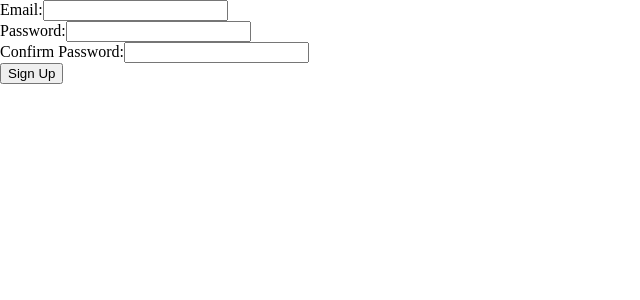
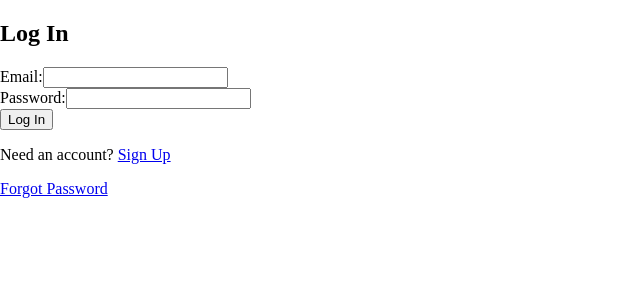
Before and after one commit to allenmor/shattercase, a React (Create React App) app: page /login in a window 1280 px wide. Shown: the top 300 px of the page, without its empty margins (0-640 px from the left). Built offline with nearby package versions, Linux system fonts and the light colour scheme; no server answers.

Commit message:
done with signup

```diff
--- a/package.json
+++ b/package.json
@@ -9,6 +9,7 @@
     "firebase": "^9.16.0",
     "react": "^18.2.0",
     "react-dom": "^18.2.0",
+    "react-router-dom": "^6.8.0",
     "react-scripts": "5.0.1",
     "web-vitals": "^2.1.4"
   },
--- a/src/App.js
+++ b/src/App.js
@@ -1,13 +1,39 @@
 import Signup from "./components/Signup";
 import { AuthProvider } from "./contexts/AuthContext";
-
+import { Routes, Route } from "react-router-dom";
+import Dashboard from "./components/Dashboard";
+import Login from "./components/Login";
+import PrivateRoute from "./components/PrivateRoute";
+import ForgotPassword from "./components/ForgotPassword";
+import UpdateProfile from "./components/UpdateProfile";
 function App() {
   return (
     <div className="App">
       <AuthProvider>
-        <Signup />
+        <Routes>
+          {/* <PrivateRoute exact path="/" element={<Dashboard />}/> */}
+          <Route
+            exact
+            path="/"
+            element={
+              <PrivateRoute>
+                <Dashboard />
+              </PrivateRoute>
+            }
+          ></Route>
+          <Route
+            path="/update-profile"
+            element={
+              <PrivateRoute>
+                <UpdateProfile />
+              </PrivateRoute>
+            }
+          ></Route>
+          <Route path="/signup" element={<Signup />} />
+          <Route path="/login" element={<Login />} />
+          <Route path="/forgot-password" element={<ForgotPassword />} />
+        </Routes>
       </AuthProvider>
-
     </div>
   );
 }
--- /dev/null
+++ b/src/components/Dashboard.js
@@ -0,0 +1,32 @@
+import React from 'react'
+import { useAuth } from '../contexts/AuthContext'
+import { Link, useNavigate } from 'react-router-dom';
+import { useState } from 'react';
+
+function Dashboard() {
+    const [error, setError] = useState('')
+    const {currentUser, logout} = useAuth()
+    const navigate = useNavigate()
+
+    async function handleLogOut(){
+        setError('')
+
+        try {
+            await logout()
+            navigate('/login')
+        } catch {
+            setError('Failed to logout')
+        }
+    }
+
+  return (
+    <div>Dashboard
+        <h2>Profile</h2>
+        <strong>Email: </strong> {currentUser.email}
+        <Link to='update-profile'>Update Profile</Link>
+        <button onClick={handleLogOut}>Log Out</button>
+    </div>
+  )
+}
+
+export default Dashboard
--- /dev/null
+++ b/src/components/ForgotPassword.js
@@ -0,0 +1,47 @@
+import React, { useState } from "react";
+import { useAuth } from "../contexts/AuthContext";
+import { Link } from "react-router-dom";
+
+function ForgotPassword() {
+  const [email, setEmail] = useState("");
+  const [error, setError] = useState("");
+  const { resetPassword } = useAuth(); // <-- changed the function call to login instead of signup
+
+
+
+  const handleSubmit = async (event) => {
+    event.preventDefault();
+
+    try {
+        setError('')
+      await resetPassword(email)
+      console.log("Password Reset successful!");
+      // redirect user to success page or display success message
+      setError('Check inbox for further instructions')
+    } catch (error) {
+      setError(error.message);
+    }
+  };
+
+  return (
+    <>
+    <h2>Password Reset</h2>
+      <form onSubmit={handleSubmit}>
+        <div>
+          <label htmlFor="email">Email:</label>
+          <input
+            type="email"
+            id="email"
+            value={email}
+            onChange={(e) => setEmail(e.target.value)}
+          />
+        </div>
+        <button type="submit">Reset Password</button>
+      </form>
+      <p>Need an account? <Link to='/signup'>Sign Up</Link></p>
+      <Link to='/login'>Log In</Link>
+      {error && <p>{error}</p>}
+    </>
+  );
+}
+export default ForgotPassword;
--- /dev/null
+++ b/src/components/Login.js
@@ -0,0 +1,56 @@
+import React, { useState } from "react";
+import { useAuth } from "../contexts/AuthContext";
+import { Link, useNavigate } from "react-router-dom";
+
+function Login() {
+  const [email, setEmail] = useState("");
+  const [password, setPassword] = useState("");
+  const [error, setError] = useState("");
+  const { login } = useAuth(); // <-- changed the function call to login instead of signup
+
+  const navigate = useNavigate()
+
+  const handleSubmit = async (event) => {
+    event.preventDefault();
+
+    try {
+      await login(email, password);
+      console.log("Login successful!");
+      // redirect user to success page or display success message
+      navigate('/')
+    } catch (error) {
+      setError(error.message);
+    }
+  };
+
+  return (
+    <>
+    <h2>Log In</h2>
+      <form onSubmit={handleSubmit}>
+        <div>
+          <label htmlFor="email">Email:</label>
+          <input
+            type="email"
+            id="email"
+            value={email}
+            onChange={(e) => setEmail(e.target.value)}
+          />
+        </div>
+        <div>
+          <label htmlFor="password">Password:</label>
+          <input
+            type="password"
+            id="password"
+            value={password}
+            onChange={(e) => setPassword(e.target.value)}
+          />
+        </div>
+        <button type="submit">Log In</button>
+      </form>
+      <p>Need an account? <Link to='/signup'>Sign Up</Link></p>
+      <Link to='/forgot-password'>Forgot Password</Link>
+      {error && <p>{error}</p>}
+    </>
+  );
+}
+export default Login;
--- /dev/null
+++ b/src/components/PrivateRoute.js
@@ -0,0 +1,11 @@
+import {  Navigate } from 'react-router-dom'
+import { useAuth } from '../contexts/AuthContext'
+
+function PrivateRoute({children}) {
+    const { currentUser } = useAuth();
+
+    return currentUser ? children : <Navigate to="/login" />;
+
+}
+
+export default PrivateRoute
--- a/src/components/Signup.js
+++ b/src/components/Signup.js
@@ -1,31 +1,36 @@
 import React, { useState } from 'react';
 import { useAuth } from '../contexts/AuthContext';
-
+import { Link, useNavigate } from 'react-router-dom';
 function Signup() {
     const [email, setEmail] = useState('');
     const [password, setPassword] = useState('');
     const [confirmPassword, setConfirmPassword] = useState('');
-    const {signup} = useAuth() // <-- use destructuring to access the signup function directly
+    const [error, setError] = useState(''); // <-- added state variable to keep track of error message
+    const {signup} = useAuth()
 
+    const navigate = useNavigate()
 
     const handleSubmit = async (event) => {
         event.preventDefault();
         if (password !== confirmPassword) {
-          console.error("Error: Passwords do not match");
+            setError("Error: Passwords do not match"); // <-- set error message
             return;
         }
+        setError(''); // <-- reset error message
 
         try {
             await signup(email, password);
             console.log("Signup successful!");
             // redirect user to success page or display success message
+            navigate('/')
         } catch (error) {
-          console.error(error);
-          // display error message
+            setError(error.message); // <-- set error message
         }
     }
 
     return (
+        <>
+        <h2>Sign Up</h2>
             <form onSubmit={handleSubmit}>
                 <div>
                     <label htmlFor="email">Email:</label>
@@ -41,6 +46,9 @@ function Signup() {
                 </div>
                 <button type="submit">Sign Up</button>
             </form>
+            <p>Have an account? <Link to='/login'>Log In</Link></p>
+            {error && <p>{error}</p>} {/* <-- display error message if there is one */}
+        </>
     )
 }
 
--- /dev/null
+++ b/src/components/UpdateProfile.js
@@ -0,0 +1,88 @@
+import React, { useState } from "react";
+import { useAuth } from "../contexts/AuthContext";
+import { Link, useNavigate } from "react-router-dom";
+function UpdateProfile() {
+  const [email, setEmail] = useState("");
+  const [password, setPassword] = useState("");
+  const [confirmPassword, setConfirmPassword] = useState("");
+  const [error, setError] = useState(""); // <-- added state variable to keep track of error message
+  const { currentUser, updateEmail, updatePassword } = useAuth();
+
+  const navigate = useNavigate();
+
+  const handleSubmit =  (event) => {
+    event.preventDefault();
+    if (password !== confirmPassword) {
+      setError("Error: Passwords do not match"); // <-- set error message
+      return;
+    }
+    const promises = [];
+    if (email !== currentUser.email) {
+      promises.push(updateEmail(email));
+    }
+    if (password) {
+      promises.push(updatePassword(password));
+    }
+    Promise.all(promises)
+      .then(() => {
+        navigate("/");
+      })
+      .catch(() => {
+        setError("Failed to update account");
+      });
+    setError(""); // <-- reset error message
+    try {
+      // await signup(email, password);
+      console.log("Signup successful!");
+      // redirect user to success page or display success message
+      navigate("/");
+    } catch (error) {
+      setError(error.message); // <-- set error message
+    }
+  };
+
+  return (
+    <>
+      <h2>Update Profile</h2>
+      <form onSubmit={handleSubmit}>
+        <div>
+          <label htmlFor="email">Email:</label>
+          <input
+            type="email"
+            id="email"
+            defaultValue={currentUser.email}
+            onChange={(e) => setEmail(e.target.value)}
+          />
+        </div>
+        <div>
+          <label htmlFor="password">Password:</label>
+          <input
+            type="password"
+            id="password"
+            placeholder="Leave blank to keep the same"
+            value={password}
+            onChange={(e) => setPassword(e.target.value)}
+          />
+        </div>
+        <div>
+          <label htmlFor="confirmPassword">Confirm Password:</label>
+          <input
+            type="password"
+            id="confirmPassword"
+            placeholder="Leave blank to keep the same"
+            value={confirmPassword}
+            onChange={(e) => setConfirmPassword(e.target.value)}
+          />
+        </div>
+        <button type="submit">Update</button>
+      </form>
+      <p>
+        <Link to="/">Cancel</Link>
+      </p>
+      {error && <p>{error}</p>}{" "}
+      {/* <-- display error message if there is one */}
+    </>
+  );
+}
+
+export default UpdateProfile;
--- a/src/contexts/AuthContext.js
+++ b/src/contexts/AuthContext.js
@@ -11,13 +11,36 @@ export function useAuth() {
 export function AuthProvider({ children }) {
   const [currentUser, setCurrentUser] = useState();
 
+  const [loading, setLoading] = useState(true);
+
   function signup(email, password) {
     return auth.createUserWithEmailAndPassword(email, password);
+  }
+
+  function login(email, password){
+    return auth.signInWithEmailAndPassword(email, password)
+  }
+
+  function logout(){
+    return auth.signOut()
+  }
+
+  function resetPassword(email) {
+    return auth.sendPasswordResetEmail(email)
+  }
+
+  function updateEmail(email) {
+    return currentUser.updateEmail(email)
+  }
+
+  function updatePassword(password) {
+    return currentUser.updatePassword(password)
   }
 
   useEffect(() => {
     const unsubscribe = auth.onAuthStateChanged((user) => {
       setCurrentUser(user);
+      setLoading(false);
     });
 
     return unsubscribe;
@@ -25,11 +48,17 @@ export function AuthProvider({ children }) {
 
   const value = {
     currentUser,
-    signup
+    login,
+    signup,
+    logout,
+    resetPassword,
+    updateEmail,
+    updatePassword
   };
 
   return (
-  <AuthContext.Provider value={value}>
-    {children}
-    </AuthContext.Provider>);
+    <AuthContext.Provider value={value}>
+      {!loading && children}
+    </AuthContext.Provider>
+  );
 }
--- a/src/index.js
+++ b/src/index.js
@@ -2,11 +2,12 @@ import React from 'react';
 import ReactDOM from 'react-dom/client';
 import './index.css';
 import App from './App';
-
+import { BrowserRouter } from 'react-router-dom';
 
 const root = ReactDOM.createRoot(document.getElementById('root'));
 root.render(
-
+    <BrowserRouter>
     <App />
+    </BrowserRouter>
 
 );
```
Also changed, not shown: 1 other file (tests, documents, lock files or other folders). Lines whose indentation alone changed are shown as unchanged.
